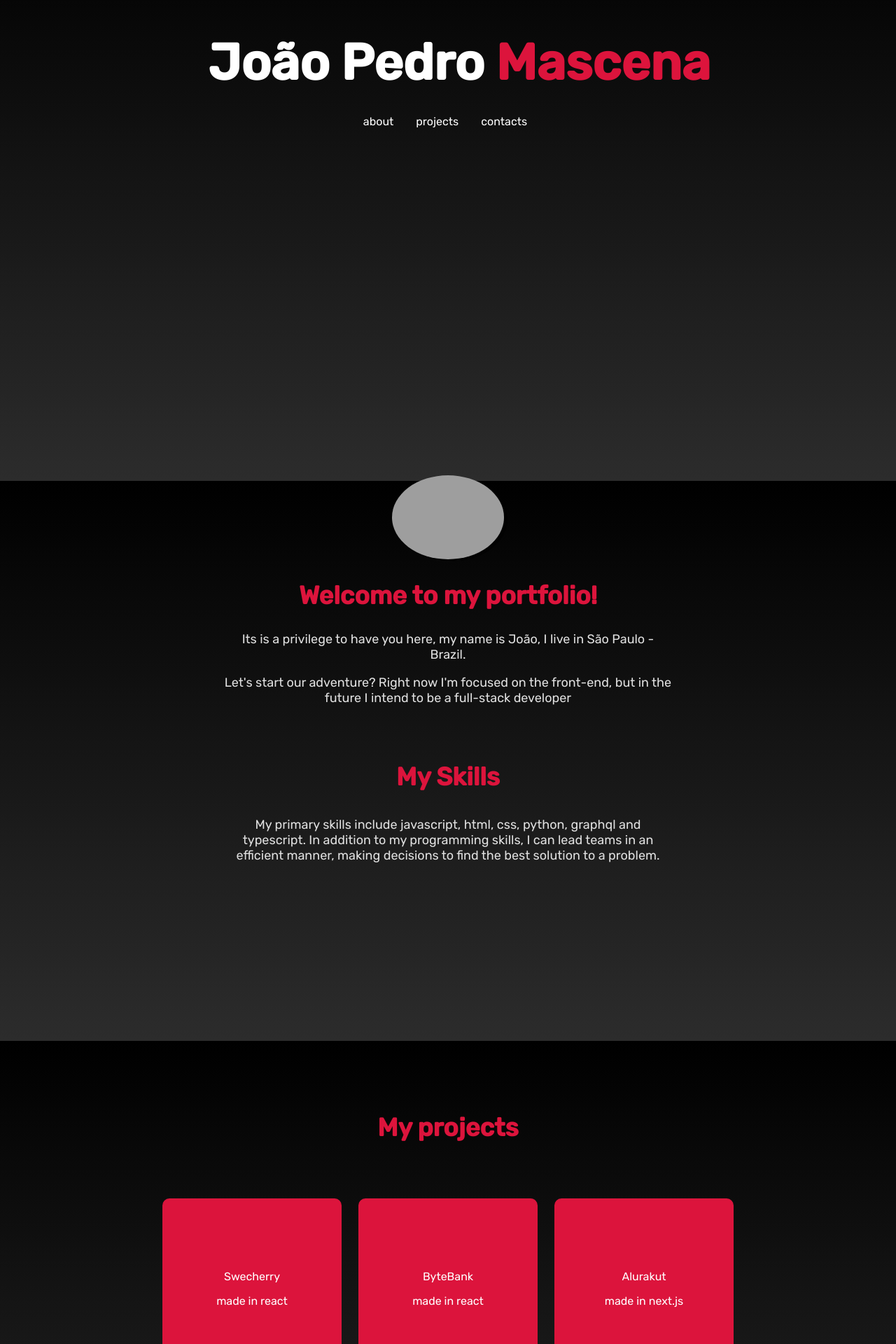
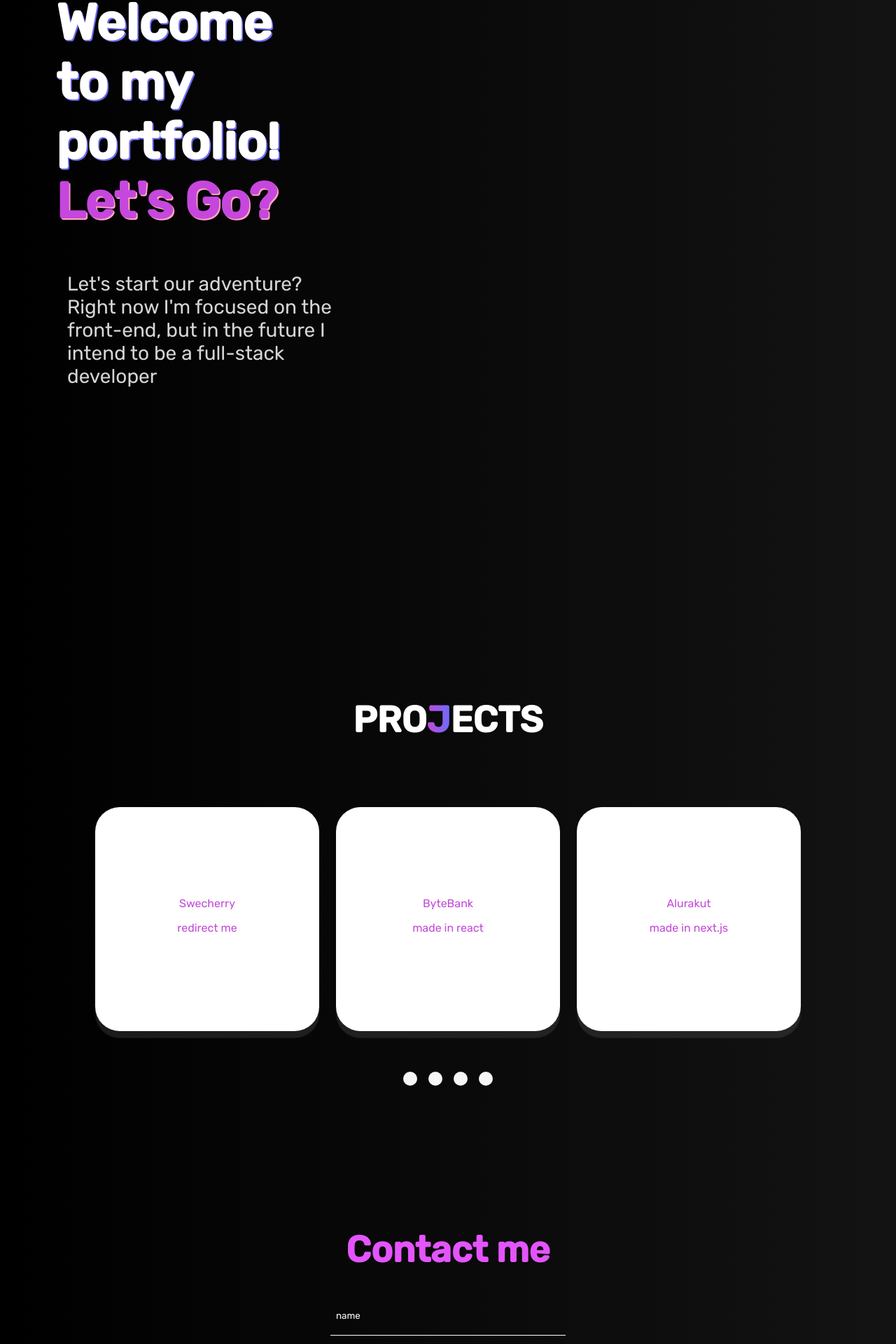
Before and after one commit to mascenaa/portfolio, a React (Create React App) app: page / in a window 1280 px wide. Shown: the part 273-2193 px from the top of the page at 70% size. Built offline with nearby package versions, Linux system fonts and the light colour scheme; grey boxes are pictures that could not be loaded.

Commit message:
Rework 2 --Update 0.1

```diff
--- a/src/App.js
+++ b/src/App.js
@@ -7,7 +7,6 @@ export default function App() {
   return (
     <body>
     <Header />
-    <About />
     <Projects />
     <Contact />
     </body>
--- a/src/components/contact/contact.css
+++ b/src/components/contact/contact.css
@@ -2,10 +2,11 @@
     margin-top: 20rem;
     text-align: center;
     height: 80vh;
+    margin-bottom: 10rem;
 }
 .contact-title {
-    font-size: calc(72px/2);
-    color: crimson;
+    font-size: calc(52px);
+    color: #e454fd;
 }
 .form-inputs{
     display: flex;
@@ -19,8 +20,8 @@ input {
     outline: none;
     padding: 0.5rem;
     background-color: #f6969600;
-    border: 1px solid crimson;
-    border-radius: 12px;
+    border: none;
+    border-bottom: 1px solid #ffffff;
     width: 25%;
     height: 2.5rem;
     margin-bottom: 2rem;
@@ -31,8 +32,9 @@ textarea {
     outline: none;
     padding: 1rem;
     background-color: #f6969600;
-    border: 1px solid crimson;
-    border-radius: 12px;
+    border: none;
+    border: 1px solid #ffffff;
+    border-radius: 2px;
     width: 25%;
     height: 10rem;
     margin-bottom: 2rem;
@@ -41,7 +43,7 @@ textarea {
 .range {
     appearance: none;
     height: 1.5rem;
-    background: rgba(17, 16, 17, 0.2);
+    background: rgba(17, 16, 17, 0);
     margin-bottom: 3rem;
 }
 .range::-webkit-slider-thumb {
@@ -54,14 +56,11 @@ textarea {
 .button-form {
     color: white;
     border-radius: 6px;
-    background-color: #f6969600;
-    border: 1px solid crimson;
+    background-color: #ffffff00;
+    border: 1px solid #f09aff;
     width: 25%;
     height: 2.5rem;
 }
-
-
-
 ::placeholder {
-    color: rgb(134, 134, 134);
+    color: rgb(255, 255, 255);
 }
--- a/src/components/header/header.css
+++ b/src/components/header/header.css
@@ -1,37 +1,83 @@
 .header {
     display: flex;
-    flex-direction: column;
-    margin-top: 10rem;
-    margin-left: 2rem;
-    height: 75vh;
+    flex-direction: row;
+    padding: 3rem;
+    border-left: 6px solid rgb(116, 114, 255);
+}
+.header-title {
+    text-align: center;
+    font-size: 25px;
+    color: white;
+}
+.welcome {
+    height: fit-content;
+    margin-bottom: 25rem;
+}
+.welcome-title{
+    margin-top: 6rem;
+    margin-left: 5rem;
+    width: 30%;
+    font-size: 72px;
+    text-shadow:
+    0.025em 0.025em #6c6cfa;
+
+    color: white;
+}
+.welcome-about {
+    width: 30%;
+    font-size: 18px;
+    margin-left: 6rem;
+}
+.welcome-about-paragraph {
+    font-size: 28px;
+    color: rgb(214, 214, 214);
 }
 
-.header-title {
-    margin: 0;
-    font-size: 72px;
-    margin-top: 10rem;
-    text-align: center;
-    color: white;
+#color{
+    background-image: linear-gradient(90deg, #c647dd, #6c6cfa);
+    background-clip: text;
+    color: transparent;
 }
-#color{color:crimson;}
-a {
+#lets{
+    color: #c647dd;
+    text-shadow:
+    0.025em 0.025em #ffa6c1;
+}
+#lets:hover{
+    text-shadow:
+    0.025em 0.025em #fa6c97;
+    color: #ff00bf;
+    transition: ease-in-out 1s;
+}
+.option {
     text-decoration: none;
     color: white;
 }
+.option:hover {
+    text-decoration: none;
+    color: rgb(198, 71, 221);
+    border-bottom: 1px solid white;
+    transition: ease-in 0.7s;
+}
 
-.header-nav{
-    margin-left: -5rem;
-
-    display: flex;
-    justify-content: center;
-}
 .header-nav-list {
+    margin-left:auto;
     display: flex;
     justify-items: center;
     list-style: none;
 }
 
 .header-nav-item {
-    margin: 1rem;
+    margin-top: 0.70rem;
+    padding-left: 1rem;
+    font-size: 18px;
     color: white;
 }
+
+
+@media screen and (max-width: 600px) {
+    .welcome {
+        height: fit-content;
+        margin-bottom: 15rem;
+    }
+}
--- a/src/components/header/header.jsx
+++ b/src/components/header/header.jsx
@@ -6,15 +6,21 @@ import './header.css'
 export default function Header() {
 
     return (
+    <>
         <section className="header">
-                <h1 className="header-title">João Pedro <span id="color">Mascena</span></h1>
-            <div className="header-nav">
+            <h1 className="header-title"><span id="color">Mascena</span></h1>
                 <ul className="header-nav-list">
-                    <li className="header-nav-item"><a href="#about">about</a></li>
-                    <li className="header-nav-item"><a href="#projects">projects</a></li>
-                    <li className="header-nav-item"><a href="#contact">contacts</a></li>
+                    <li className="header-nav-item"><a className="option" href="#about">about</a></li>
+                    <li className="header-nav-item"><a className="option" href="#projects">projects</a></li>
+                    <li className="header-nav-item"><a className="option" href="#contact">contacts</a></li>
                 </ul>
-            </div>
         </section>
+        <section id="about" className="welcome">
+           <h2 className="welcome-title">Welcome to my portfolio! <span id="lets">Let's Go?</span></h2>
+        <div className="welcome-about">
+            <p className="welcome-about-paragraph">Let's start our adventure? Right now I'm focused on the front-end, but in the future I intend to be a full-stack developer</p>
+        </div>
+        </section>
+    </>
     );
 }
--- a/src/components/projects/project.css
+++ b/src/components/projects/project.css
@@ -2,32 +2,36 @@
     width: 100%;
     height: 60vh;
     display: flex;
+    align-items: center;
     flex-direction: column;
-    align-items: center;
     margin-bottom: 20vh;
+    margin-left: auto;
 }
 
 .projects-title {
-    font-size: calc(72px/2);
-    color: crimson;
+    font-size: calc(52px);
+    color: white;
 }
 
-
 .middleBox, .rightBox, .leftBox {
-    background-color: chartreuse;
-    border-radius: 10px;
-    width: 16em;
+    color:#c24ad8;
+    background-color: #ffffff;
+    border-radius: 35px;
+    width: 20em;
     margin: 10px 12px 10px 12px;
-    height: 15em;
+    height: 20em;
+    box-shadow: 0px 10px 1px rgba(105, 103, 103, 0.25);
 }
 .middleBox:hover, .rightBox:hover, .leftBox:hover {
-    animation:headShake;animation-duration: 1.2s;
+    animation:headShake;
+    animation-duration: 1.2s;
 }
 
 /*
 .rightBox {transform: skewY(2.5deg);}
 .leftBox { transform: skewY(-2.5deg);}
 */
+
 .column {
     width: 100%;
     margin-top: 2.5rem;
@@ -45,17 +49,14 @@
 
 .button {
     background-color: #f6f6f6;
-
     border: none;
     border-radius: 50%;
-
     width: 20px;
     height: 20px;
-
     margin-left: 1rem;
 }
 
 .button:hover {
-    transition: 700ms ease-in-out 0s;
-    background-color: crimson;
+    background-color: #c24ad8;
+    transition: 0.4s ease-in-out 0s;
 }
--- a/src/components/projects/projects.jsx
+++ b/src/components/projects/projects.jsx
@@ -20,7 +20,7 @@ export default function Projects() {
                     <>
                         <div className="rightBox swechery">
                             <p id="text">
-                                <a>Swecherry<p>made in react</p></a>
+                                <a>Swecherry<p>redirect me</p></a>
                             </p>
                         </div>
                         <div className="middleBox bytebank"><p id="text"><a>ByteBank<p>made in react</p></a></p></div>
@@ -59,7 +59,7 @@ export default function Projects() {
 
     return (
         <section className="projects" id="projects">
-            <h2 className="projects-title">My projects</h2>
+            <h2 className="projects-title">PRO<span id="color">J</span>ECTS</h2>
 
             <div className="column">
                 {Slides(etapaA)}
--- a/src/components/projects/slidesProjects/projectsactive.css
+++ b/src/components/projects/slidesProjects/projectsactive.css
@@ -3,11 +3,13 @@
     align-items: center;
     justify-content: center;
     text-align: center;
-
 }
 .rightBox.swechery,
 .rightBox.loginstyle,
 .middleBox.bytebank,
 .leftBox.alurakut,
 .middleBox.notes,
-.leftBox.gg {background-color: crimson;}
+.leftBox.gg {
+
+    background-color: rgb(255, 255, 255);
+}
--- a/src/index.css
+++ b/src/index.css
@@ -1,9 +1,10 @@
 html {
   scroll-behavior: smooth;
+
 }
 
 body {
-  background: linear-gradient(180deg, #000000 0%, #2c2c2c );
+  background: linear-gradient(90deg, #000000, #131313 );
   background-repeat: no-repeat;
   background-attachment: fixed;
   margin: 0;
```
Also changed, not shown: src/components/projects/slidesProjects/swecherry.jsx (deleted, +0 -22 lines).
